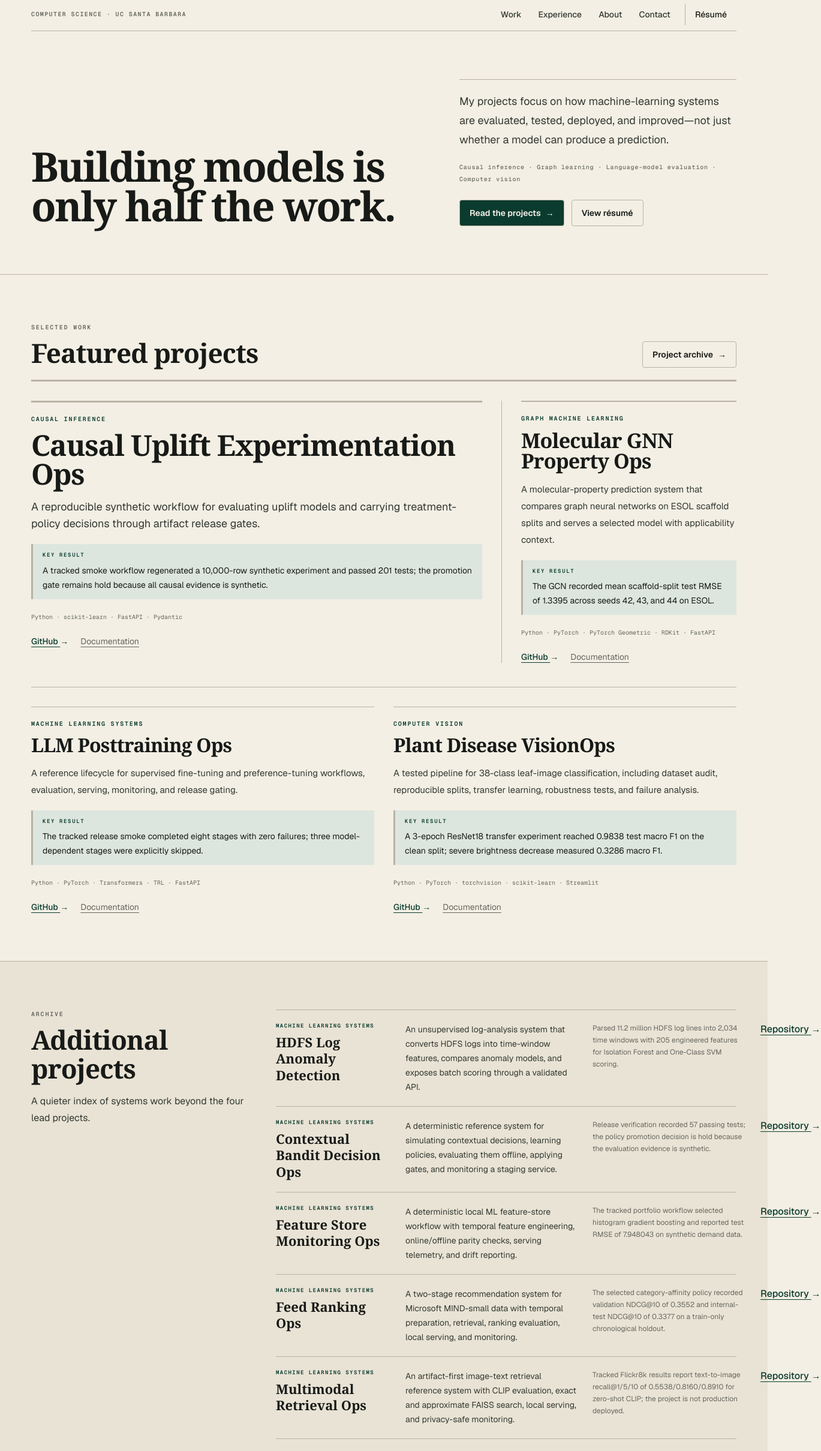
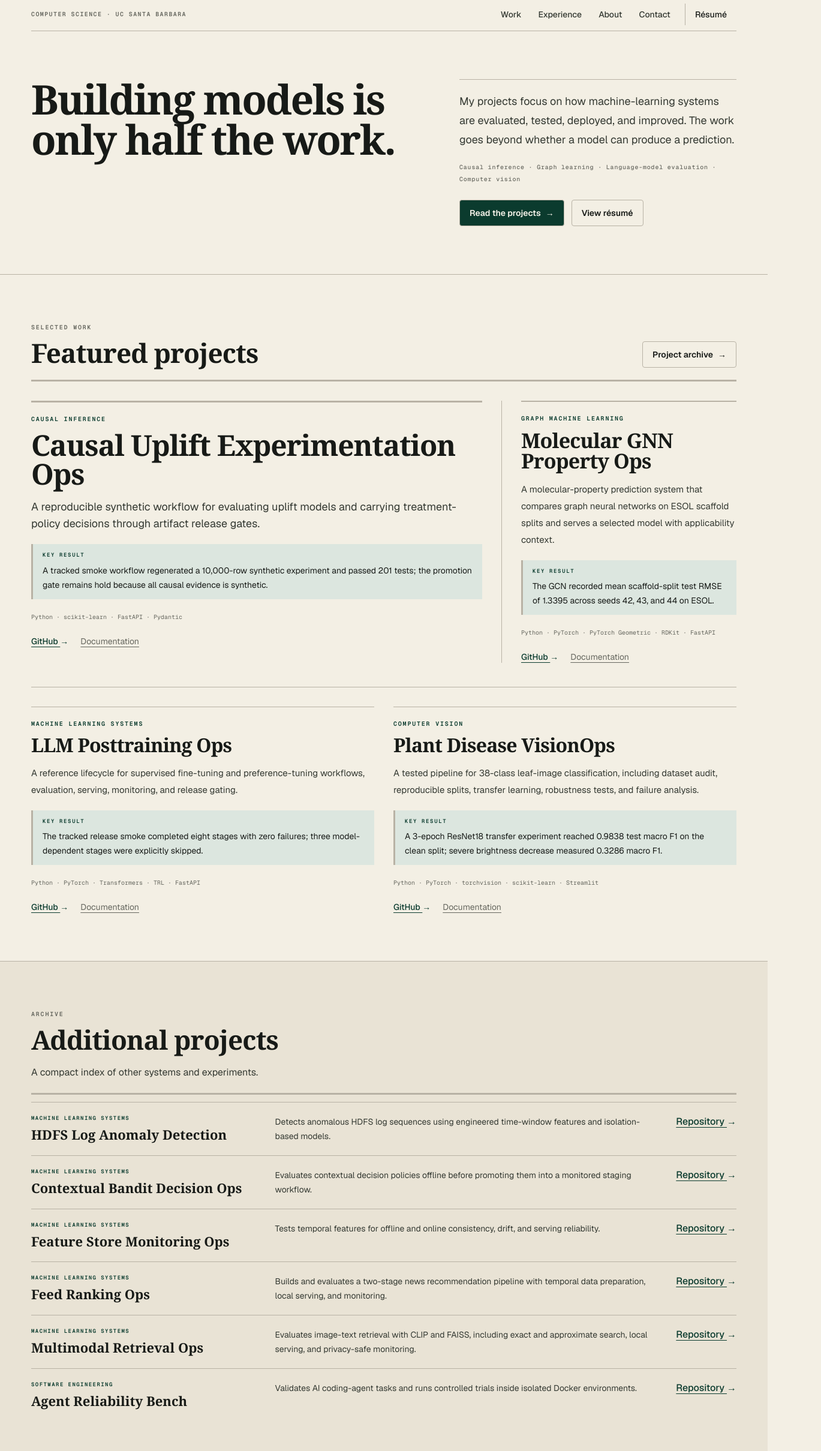
Before and after one commit to AkshajKashyap/akshaj-portfolio, a Next.js app: page / in a window 1280 px wide. Shown: the part 100-2519 px from the top of the page at 60% size, 1369 px wide, since content can reach past the window. Built offline with nearby package versions, Linux system fonts and the light colour scheme.

Commit message:
Refine portfolio spacing and project archive

```diff
--- a/src/app/page.tsx
+++ b/src/app/page.tsx
@@ -1,8 +1,8 @@
 import { ButtonLink } from "@/components/button-link";
+import { CompactProjectArchiveRow } from "@/components/compact-project-archive-row";
 import { ExperienceEntry } from "@/components/experience-entry";
 import { ExternalLink } from "@/components/external-link";
 import { FeaturedProjectStory } from "@/components/featured-project-story";
-import { ProjectArchiveRow } from "@/components/project-archive-row";
 import { Section } from "@/components/section";
 import { SectionHeading } from "@/components/section-heading";
 import { experience } from "@/data/experience";
@@ -12,12 +12,20 @@ import { skillGroups } from "@/data/skills";
 
 const featuredProjects = projects.filter((project) => project.featured);
 const additionalProjects = projects.filter((project) => !project.featured);
+const additionalProjectSummaries: Record<string, string> = {
+  "hdfs-log-anomaly-detection": "Detects anomalous HDFS log sequences using engineered time-window features and isolation-based models.",
+  "contextual-bandit-decision-ops": "Evaluates contextual decision policies offline before promoting them into a monitored staging workflow.",
+  "feature-store-monitoring-ops": "Tests temporal features for offline and online consistency, drift, and serving reliability.",
+  "feed-ranking-ops": "Builds and evaluates a two-stage news recommendation pipeline with temporal data preparation, local serving, and monitoring.",
+  "multimodal-retrieval-ops": "Evaluates image-text retrieval with CLIP and FAISS, including exact and approximate search, local serving, and privacy-safe monitoring.",
+  "agent-reliability-bench": "Validates AI coding-agent tasks and runs controlled trials inside isolated Docker environments.",
+};
 
 export default function Home() {
   return (
     <>
-      <Section className="border-b border-border py-12 sm:py-14 lg:py-16">
-        <div className="grid gap-8 lg:grid-cols-12 lg:items-end lg:gap-12">
+      <Section className="border-b border-border !py-10 sm:!py-14 lg:!py-20">
+        <div className="grid gap-6 sm:gap-8 lg:grid-cols-12 lg:items-start lg:gap-12">
           <div className="lg:col-span-7">
             <h1 className="font-editorial max-w-4xl text-balance text-[46px] font-semibold leading-[0.98] tracking-[-0.035em] text-text-strong sm:text-[58px] lg:text-[68px]">
               Building models is only half the work.
@@ -25,7 +33,7 @@ export default function Home() {
           </div>
           <div className="border-t border-accent pt-5 lg:col-span-5">
             <p className="max-w-xl text-lg leading-8 text-text">
-              My projects focus on how machine-learning systems are evaluated, tested, deployed, and improved—not just whether a model can produce a prediction.
+              My projects focus on how machine-learning systems are evaluated, tested, deployed, and improved. The work goes beyond whether a model can produce a prediction.
             </p>
             <p className="mt-5 font-mono text-[10px] font-medium leading-5 tracking-[0.08em] text-text-muted">
               Causal inference · Graph learning · Language-model evaluation · Computer vision
@@ -77,15 +85,17 @@ export default function Home() {
       </Section>
 
       <Section className="border-y border-border bg-surface-subtle">
-        <div className="grid gap-8 lg:grid-cols-12 lg:gap-12">
-          <div className="lg:col-span-4">
-            <SectionHeading eyebrow="Archive" title="Additional projects" description="A quieter index of systems work beyond the four lead projects." />
-          </div>
-          <div className="lg:col-span-8">
-            {additionalProjects.map((project) => (
-              <ProjectArchiveRow key={project.slug} project={project} />
-            ))}
-          </div>
+        <div className="border-b-[3px] border-accent pb-5">
+          <SectionHeading eyebrow="Archive" title="Additional projects" description="A compact index of other systems and experiments." />
+        </div>
+        <div className="mt-3">
+          {additionalProjects.map((project) => (
+            <CompactProjectArchiveRow
+              key={project.slug}
+              project={project}
+              summary={additionalProjectSummaries[project.slug] ?? project.summary}
+            />
+          ))}
         </div>
       </Section>
 
--- /dev/null
+++ b/src/components/compact-project-archive-row.tsx
@@ -0,0 +1,22 @@
+import { ExternalLink } from "@/components/external-link";
+import type { Project } from "@/types/project";
+
+type CompactProjectArchiveRowProps = {
+  project: Project;
+  summary: string;
+};
+
+export function CompactProjectArchiveRow({ project, summary }: CompactProjectArchiveRowProps) {
+  return (
+    <article className="group grid gap-3 border-t border-border py-5 transition-colors hover:border-accent md:grid-cols-[minmax(13.75rem,1fr)_minmax(0,1.7fr)] md:gap-x-8 lg:grid-cols-[minmax(13.75rem,1fr)_minmax(20rem,1.7fr)_auto] lg:items-start">
+      <div>
+        <p className="font-mono text-[9px] font-semibold uppercase tracking-[0.16em] text-accent">{project.category}</p>
+        <h3 className="font-editorial mt-1.5 text-[22px] font-semibold leading-tight text-text-strong">{project.title}</h3>
+      </div>
+      <p className="text-sm leading-6 text-text">{summary}</p>
+      <ExternalLink href={project.githubUrl} className="self-start whitespace-nowrap no-underline md:col-start-1 lg:col-start-auto">
+        Repository <span aria-hidden="true" className="inline-block transition-transform duration-150 group-hover:translate-x-0.5">→</span>
+      </ExternalLink>
+    </article>
+  );
+}
```
